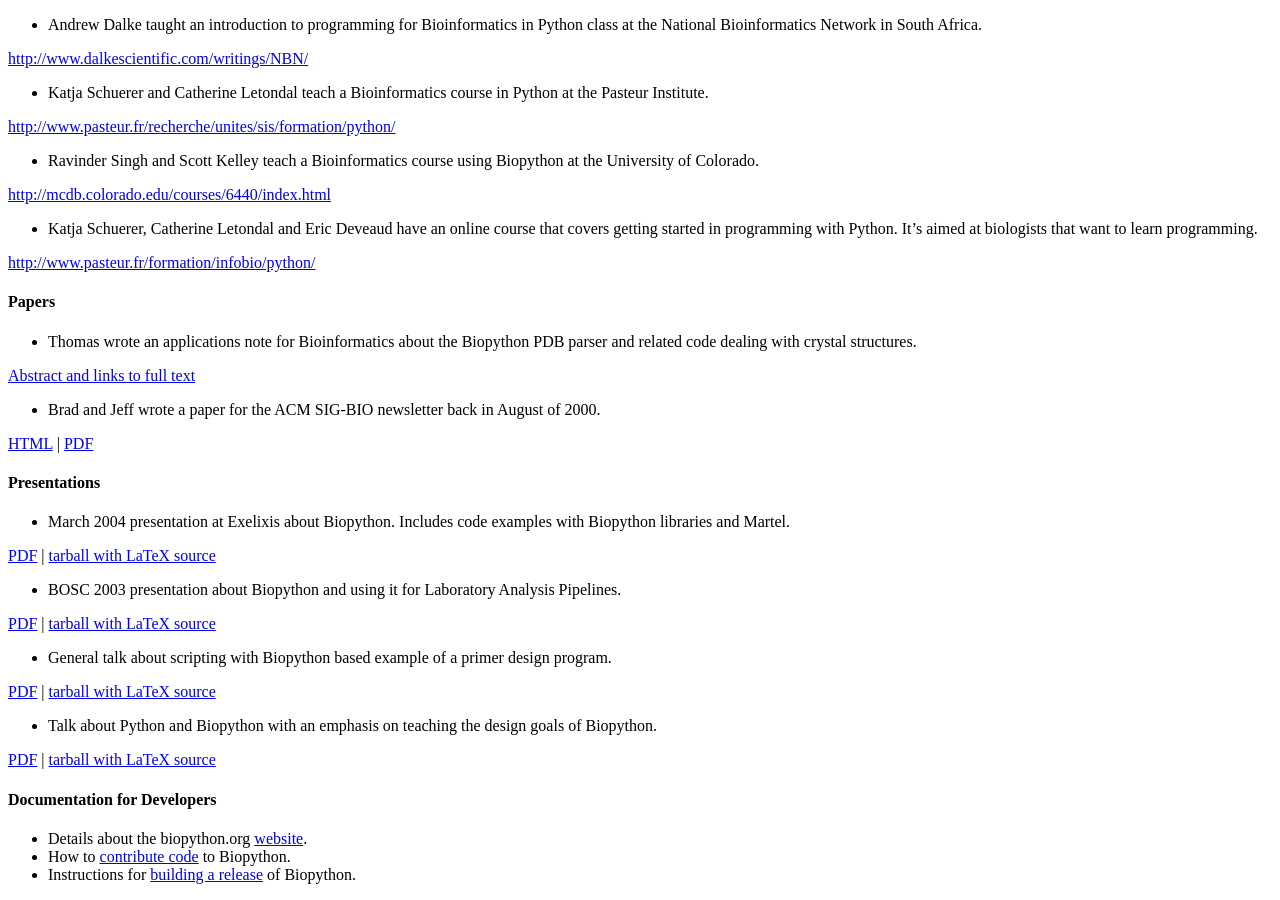
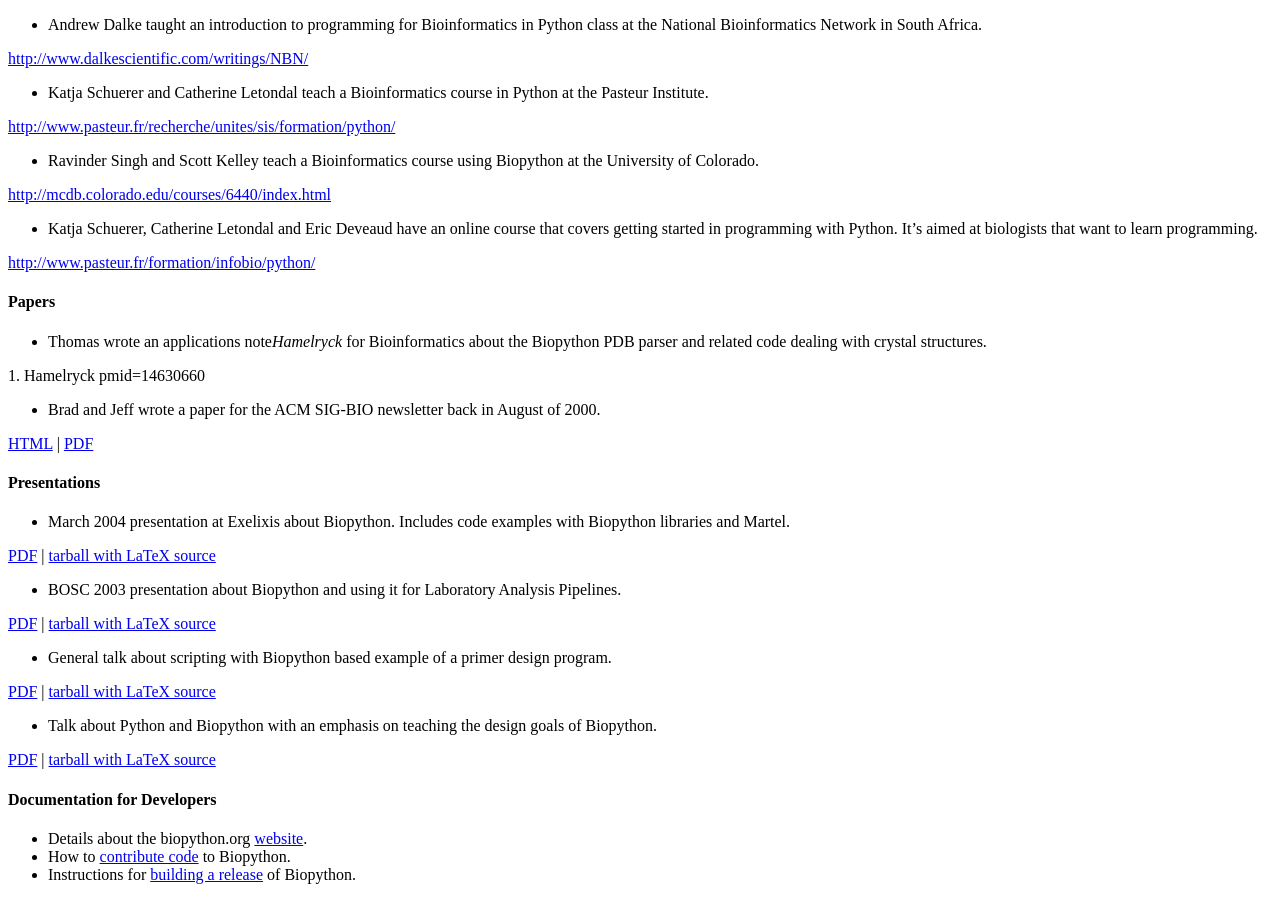
Before and after one commit to biopython/biopython.github.io, a Jekyll site: the page built from wiki/Documentation.md, in a window 1280 px wide and 900 px high, scrolled down 924 px. Built offline with Jekyll 4.4.1, drawn with Linux system fonts in a browser that asks for light colours.

Commit message:
/* Papers */

```diff
--- a/wiki/Documentation.md
+++ b/wiki/Documentation.md
@@ -100,13 +100,15 @@ layout: wiki
 
 #### Papers
 
--   Thomas wrote an applications note for Bioinformatics about the
-    Biopython PDB parser and related code dealing with
-    crystal structures.
+-   Thomas wrote an applications note<cite>Hamelryck</cite> for
+    Bioinformatics about the Biopython PDB parser and related code
+    dealing with crystal structures.
 
+<biblio>
 
-[Abstract and links to full
-text](http://bioinformatics.oupjournals.org/cgi/content/abstract/19/17/2308)
+1.  Hamelryck pmid=14630660
+
+</biblio>
 
 -   Brad and Jeff wrote a paper for the ACM SIG-BIO newsletter back in
     August of 2000.
```
Also changed, not shown: 1 other file.
